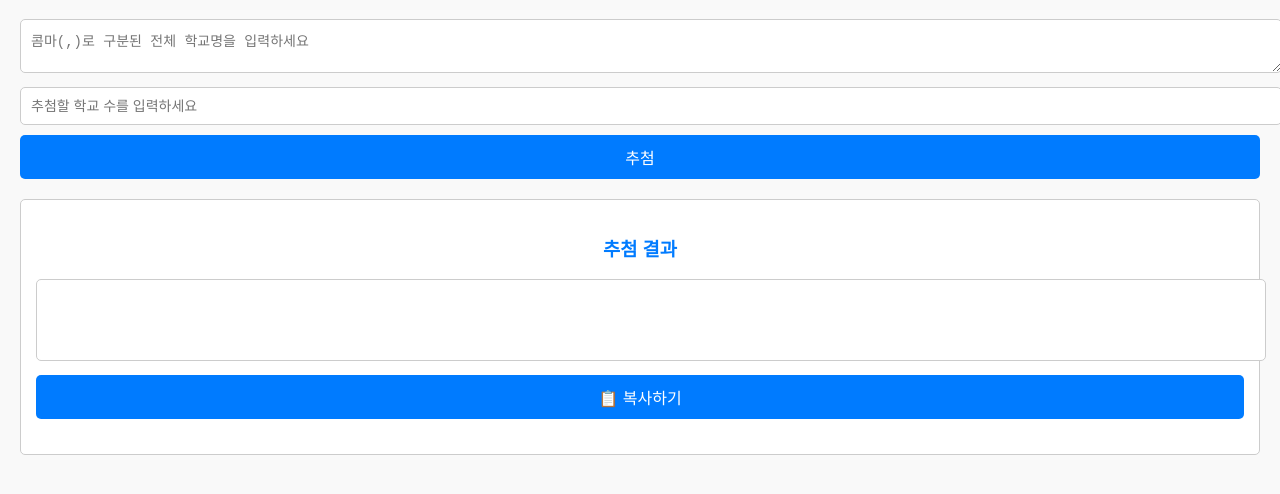
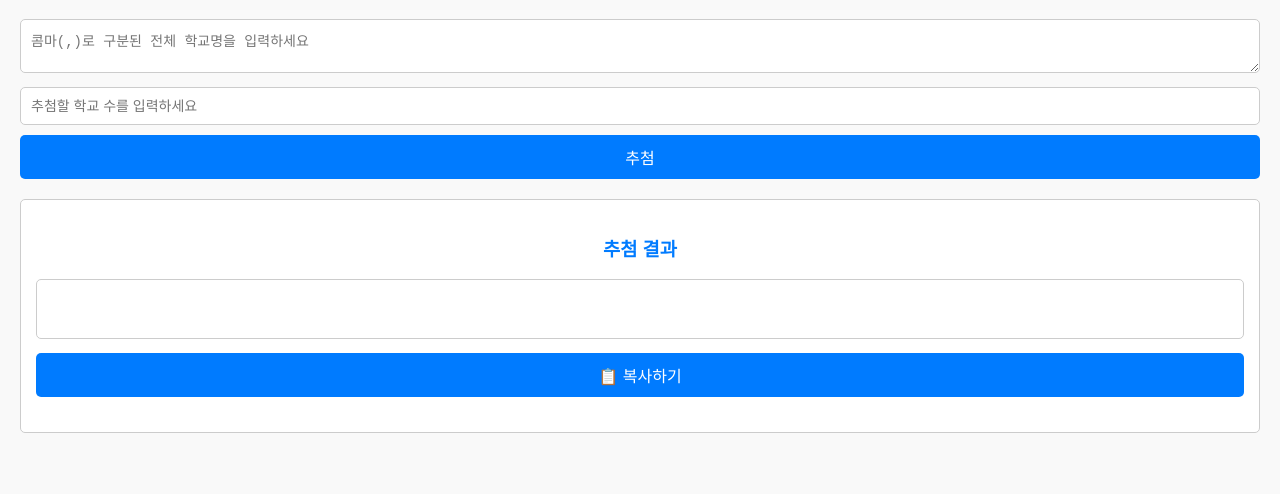
Before and after one commit to mtinet/lottery, a plain HTML site: page indexInEx.html in a window 1280 px wide. Shown: the part 70-564 px from the top of the page. Drawn offline with Linux system fonts and the light colour scheme.

Commit message:
Update indexInEx.html

```diff
--- a/indexInEx.html
+++ b/indexInEx.html
@@ -4,7 +4,15 @@
   <meta charset="UTF-8" />
   <meta name="viewport" content="width=device-width, initial-scale=1.0" />
   <title>학교 랜덤 추첨</title>
-  <style>
+<style>
+  *, *::before, *::after {
+    box-sizing: border-box;
+  }
+  body {
+    font-family: Arial, sans-serif;
+    margin: 20px;
+    background-color: #f9f9f9;
+  }
     body {
       font-family: Arial, sans-serif;
       margin: 20px;
```
